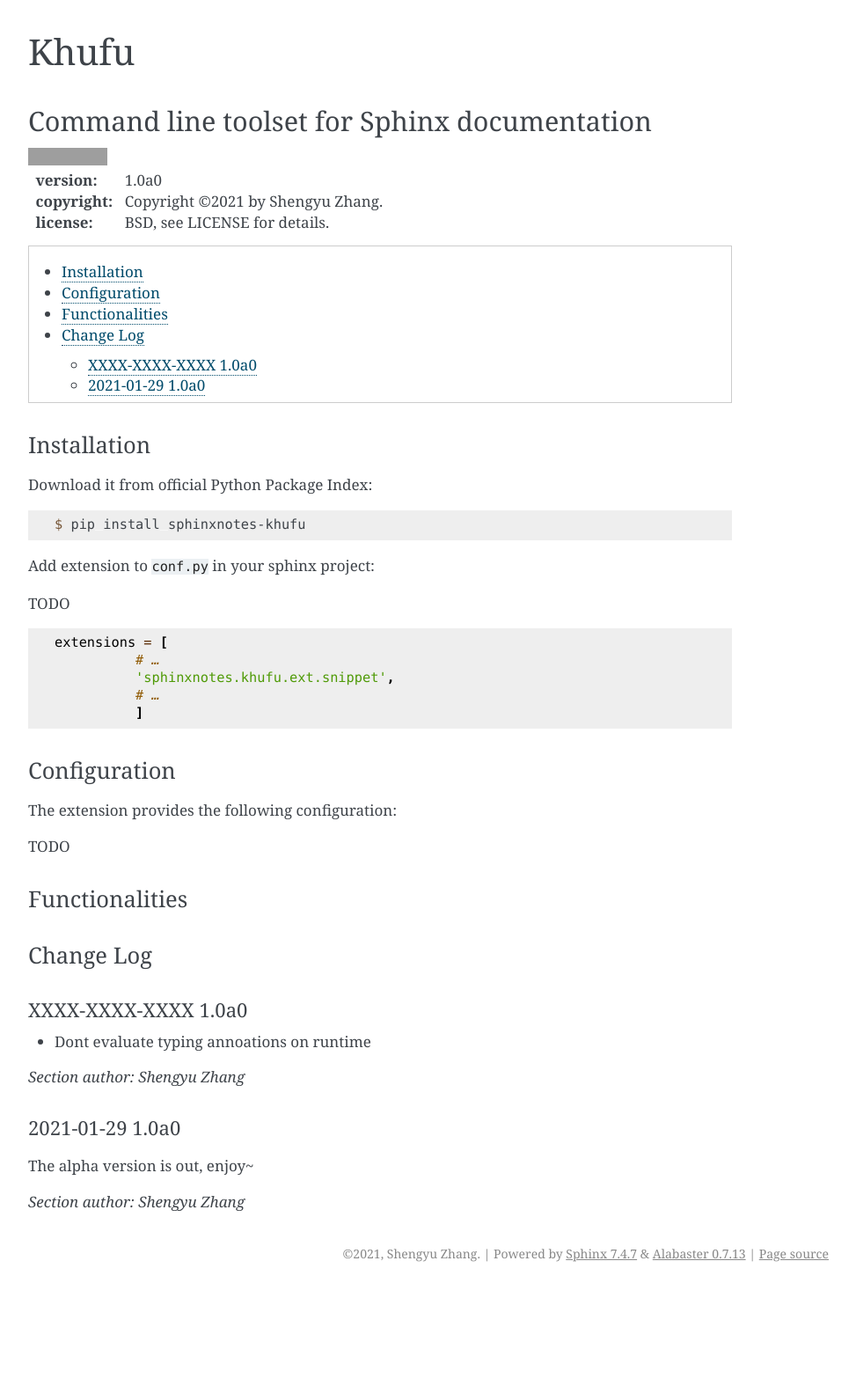
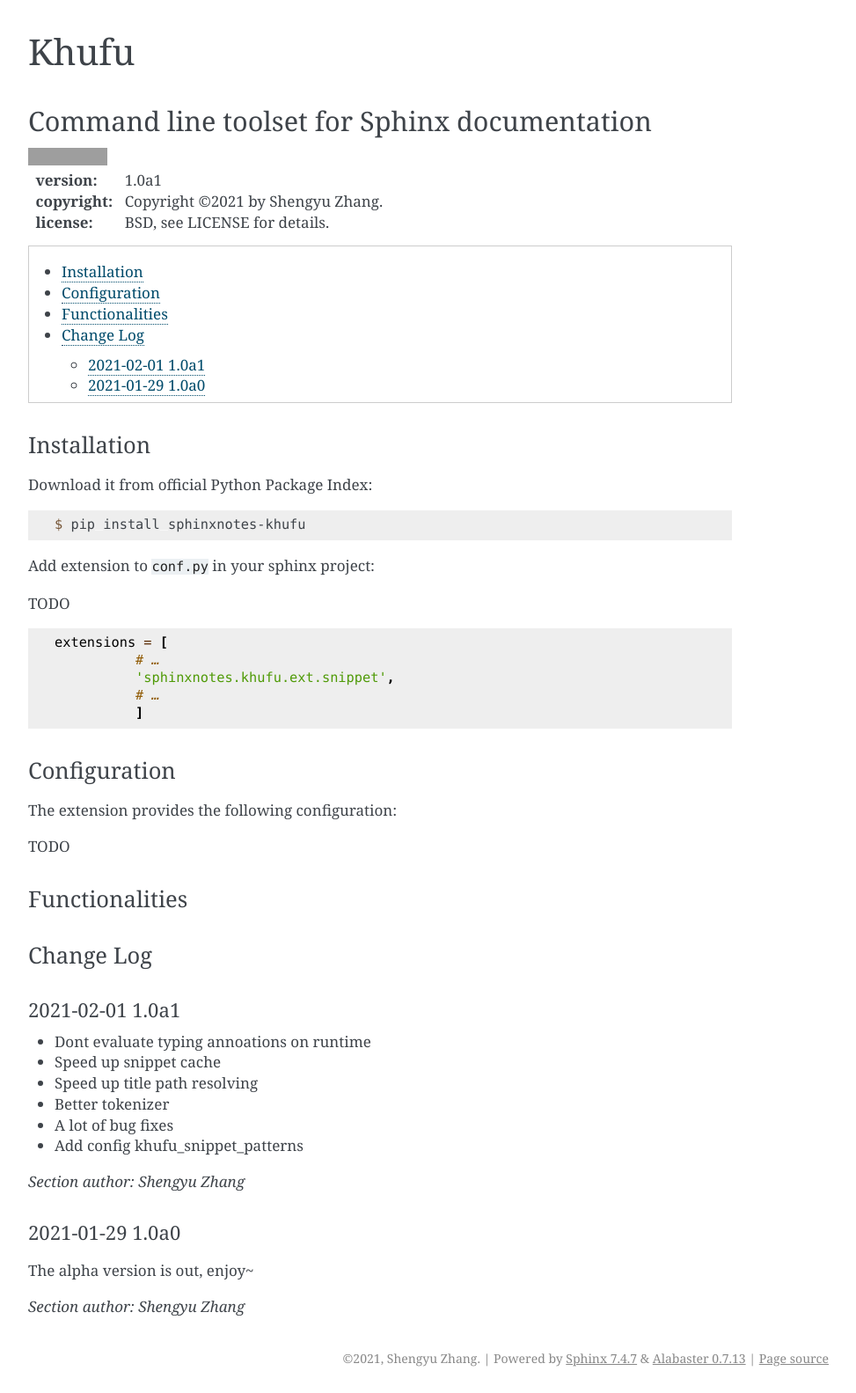
Before and after one commit to sphinx-notes/snippet, a Sphinx documentation site: the page built from doc/index.rst, in a window 1280 px wide. Shown: the whole page at 88% size, without its empty margins (168-1141 px from the left). Built offline with Sphinx 7.4.7, drawn with Linux system fonts in a browser that asks for light colours; before the commit the page ends 1464 px from its top, so only the background shows below that; grey boxes are pictures that could not be loaded.

```diff
--- a/doc/index.rst
+++ b/doc/index.rst
@@ -54,10 +54,15 @@ Functionalities
 Change Log
 ==========
 
-XXXX-XXXX-XXXX 1.0a0
---------------------
+2021-02-01 1.0a1
+----------------
 
 - Dont evaluate typing annoations on runtime
+- Speed up snippet cache
+- Speed up title path resolving
+- Better tokenizer
+- A lot of bug fixes
+- Add config khufu_snippet_patterns
 
 .. sectionauthor:: Shengyu Zhang
 
--- a/doc/project.py
+++ b/doc/project.py
@@ -5,7 +5,7 @@ Project Meta Information
 '''
 
 name = 'sphinxnotes-khufu'
-version = '1.0a0'
+version = '1.0a1'
 github_user = 'sphinx-notes'
 github_repo = 'khufu'
 url = 'https://github.com/' + github_user + '/' + github_repo
```
